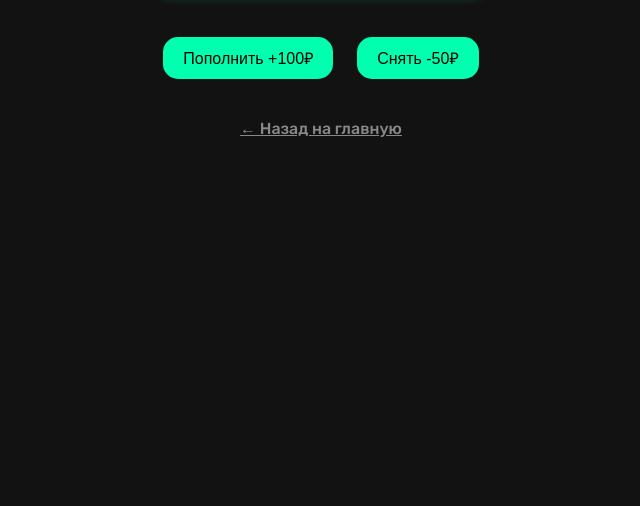
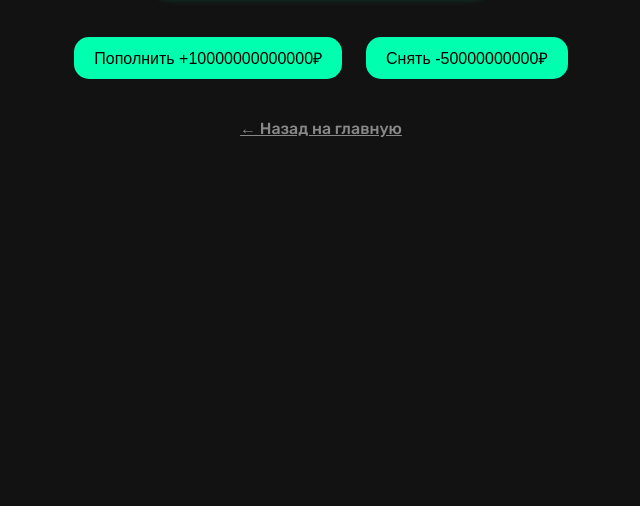
Before and after one commit to gyrozeppeli121/boberbank, a plain HTML site: page bank.html in a window 1280 px wide. Shown: the part 294-800 px from the top of the page, without its empty margins (319-959 px from the left). Drawn offline with Linux system fonts and the light colour scheme.

Commit message:
Update bank.html

```diff
--- a/bank.html
+++ b/bank.html
@@ -67,8 +67,8 @@
   </div>
 
   <div class="actions">
-    <button onclick="deposit()">Пополнить +100₽</button>
-    <button onclick="withdraw()">Снять -50₽</button>
+    <button onclick="deposit()">Пополнить +10000000000000₽</button>
+    <button onclick="withdraw()">Снять -50000000000₽</button>
   </div>
 
   <a href="index.html" class="back">← Назад на главную</a>
```
